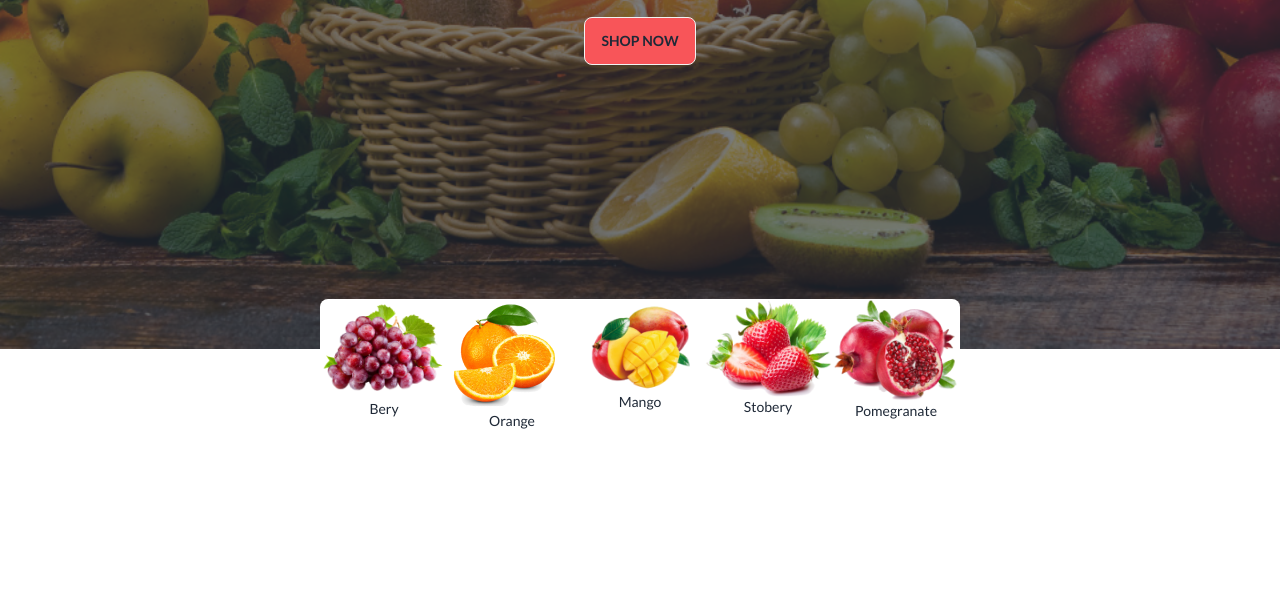
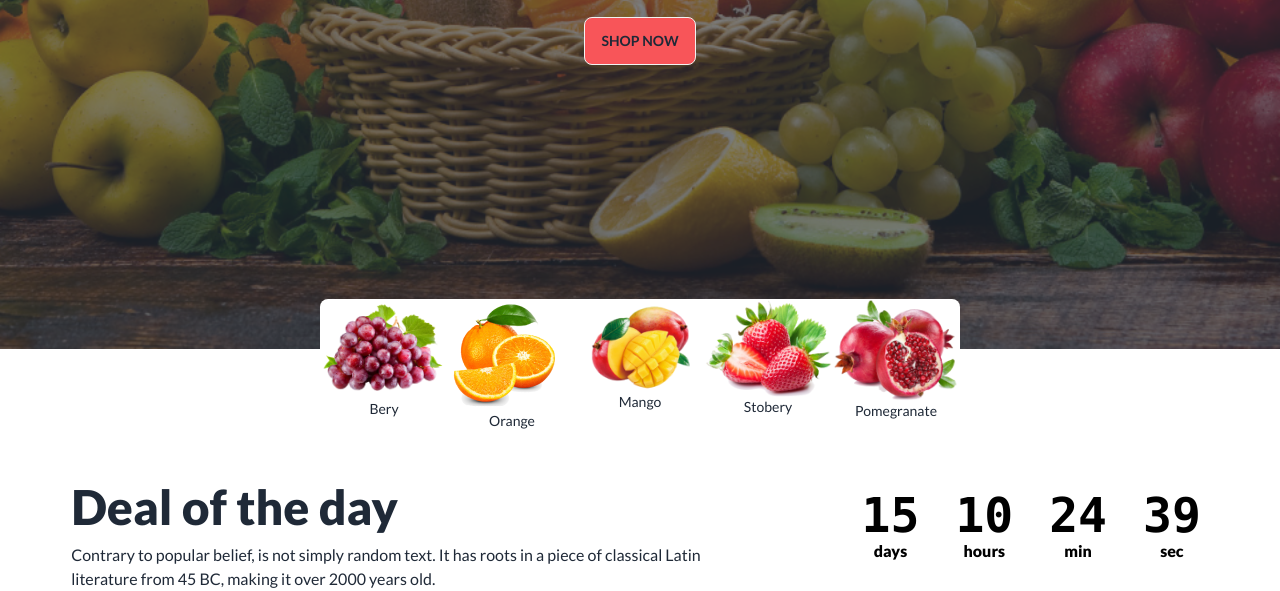
Before and after one commit to hulk-code/-Fruit-Burst, a plain HTML site: page index.html in a window 1280 px wide. Shown: the part 587-1178 px from the top of the page. Before the commit the page ends 1018 px from the top, so only its background shows below. Drawn offline with nearby package versions, Linux system fonts and the light colour scheme; grey boxes are pictures that could not be loaded.

Commit message:
gerat deal

```diff
--- a/index.html
+++ b/index.html
@@ -20,7 +20,7 @@
 </head>
 <body>
    <!-- this is header section -->
-   <header class="mb-11">
+   <header class="  mb-5 lg:mb-32">
       <!-- this is navbar section -->
       <nav class="mb-14">
          <div class="navbar bg-none lg:bg-[#F85559] rounded-full">
@@ -180,6 +180,46 @@
 
       </section>
    </header>
+   <!-- this is the main section -->
+   <main>
+    <!-- deal of the day -->
+    <section class="">
+     <div  class="flex lg:justify-around flex-col lg:flex-row">
+      <div class=" w-full lg:w-1/2 space-y-3">
+         <h1 class="font-lato text-5xl font-extrabold">Deal of the day</h1>
+         <p class="font-lato text-base font-normal">Contrary to popular belief, is not simply random text. It has roots in a piece of classical Latin literature from 45 BC, making it over 2000 years old.</p>
+      </div>
+      <div>
+         <div class="grid grid-flow-col gap-5 text-center auto-cols-max">
+            <div class="flex flex-col p-2 font-lato font-extrabold rounded-box text-black">
+              <span class="countdown font-mono text-5xl">
+                <span style="--value:15;"></span>
+              </span>
+              days
+            </div>
+            <div class="flex flex-col p-2 font-lato font-extrabold rounded-box text-black">
+              <span class="countdown font-mono text-5xl">
+                <span style="--value:10;"></span>
+              </span>
+              hours
+            </div>
+            <div class="flex flex-col p-2 font-lato font-extrabold rounded-box text-black">
+              <span class="countdown font-mono text-5xl">
+                <span style="--value:24;"></span>
+              </span>
+              min
+            </div>
+            <div class="flex flex-col p-2 font-lato font-extrabold rounded-box text-black">
+              <span class="countdown font-mono text-5xl">
+                <span style="--value:39;"></span>
+              </span>
+              sec
+            </div>
+          </div>
+      </div>
+     </div>
+    </section>
+   </main>
 
 </body>
 </html>
```
